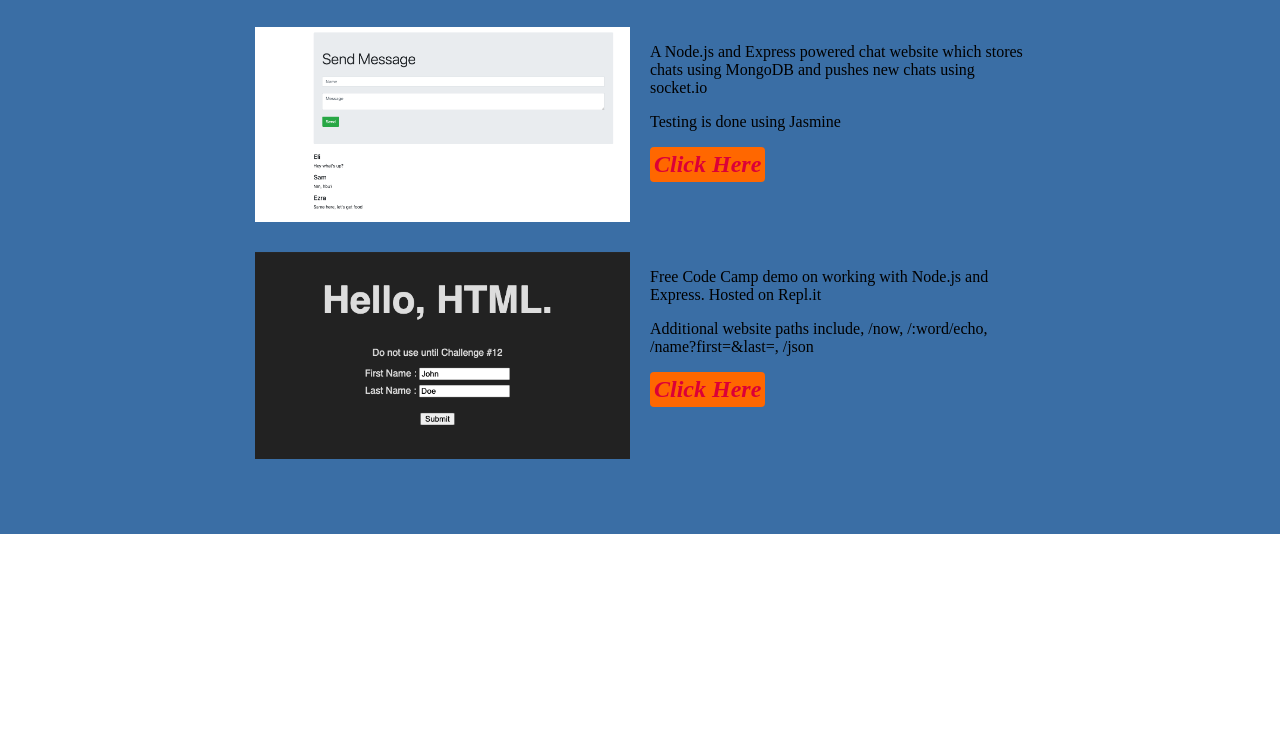
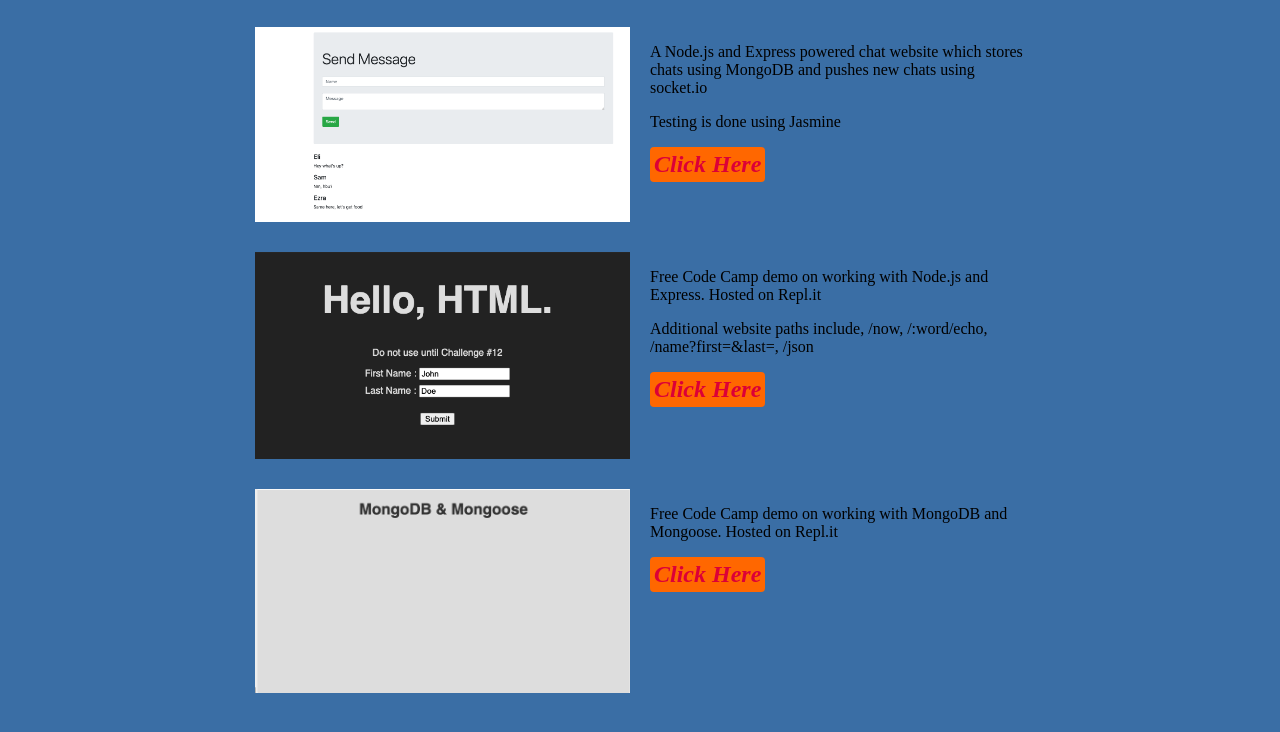
Before and after one commit to EliSzafranski/EliSzafranski.github.io, a plain HTML site: page index.html in a window 1280 px wide. Shown: the part 1441-2173 px from the top of the page. Before the commit the page ends 1975 px from the top, so only its background shows below. Drawn offline with Linux system fonts and the light colour scheme.

Commit message:
Added Mongodb and Mongoose practice website

```diff
--- a/index.html
+++ b/index.html
@@ -49,6 +49,12 @@
                     <a class="btn" href="https://boilerplate-express-1.eliszafranski.repl.co/">Click Here</a>
                 </div>
 
+                <div class="project-item">
+                    <img src="images/MongooseAndMongoDB.png" alt="picture of Mongoose and Mongodb">
+                    <p>Free Code Camp demo on working with MongoDB and Mongoose. Hosted on Repl.it</p>
+                    <a class="btn" href="https://boilerplate-mongomongoose.eliszafranski.repl.co">Click Here</a>
+                </div>
+
 
             </div>
         </section>
```
